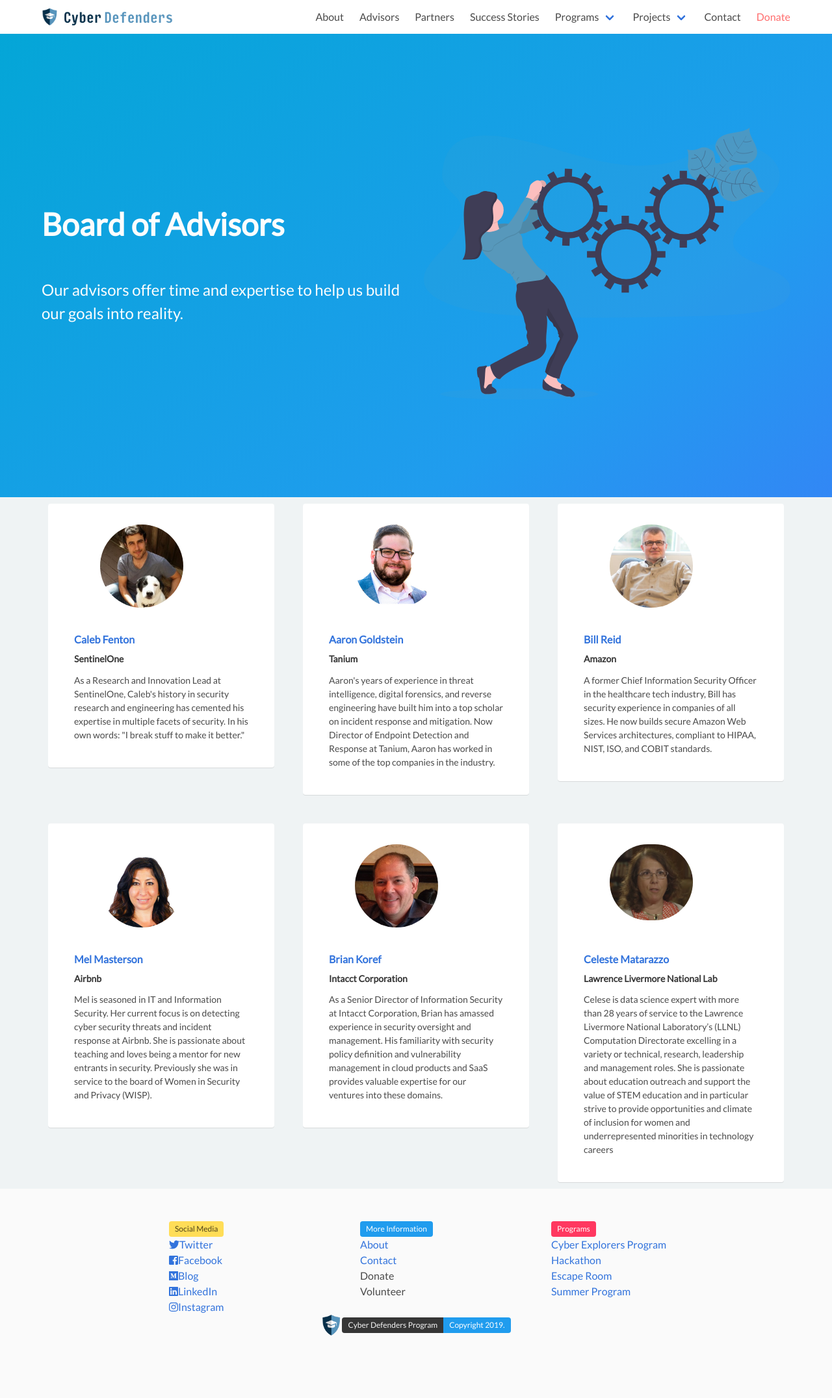
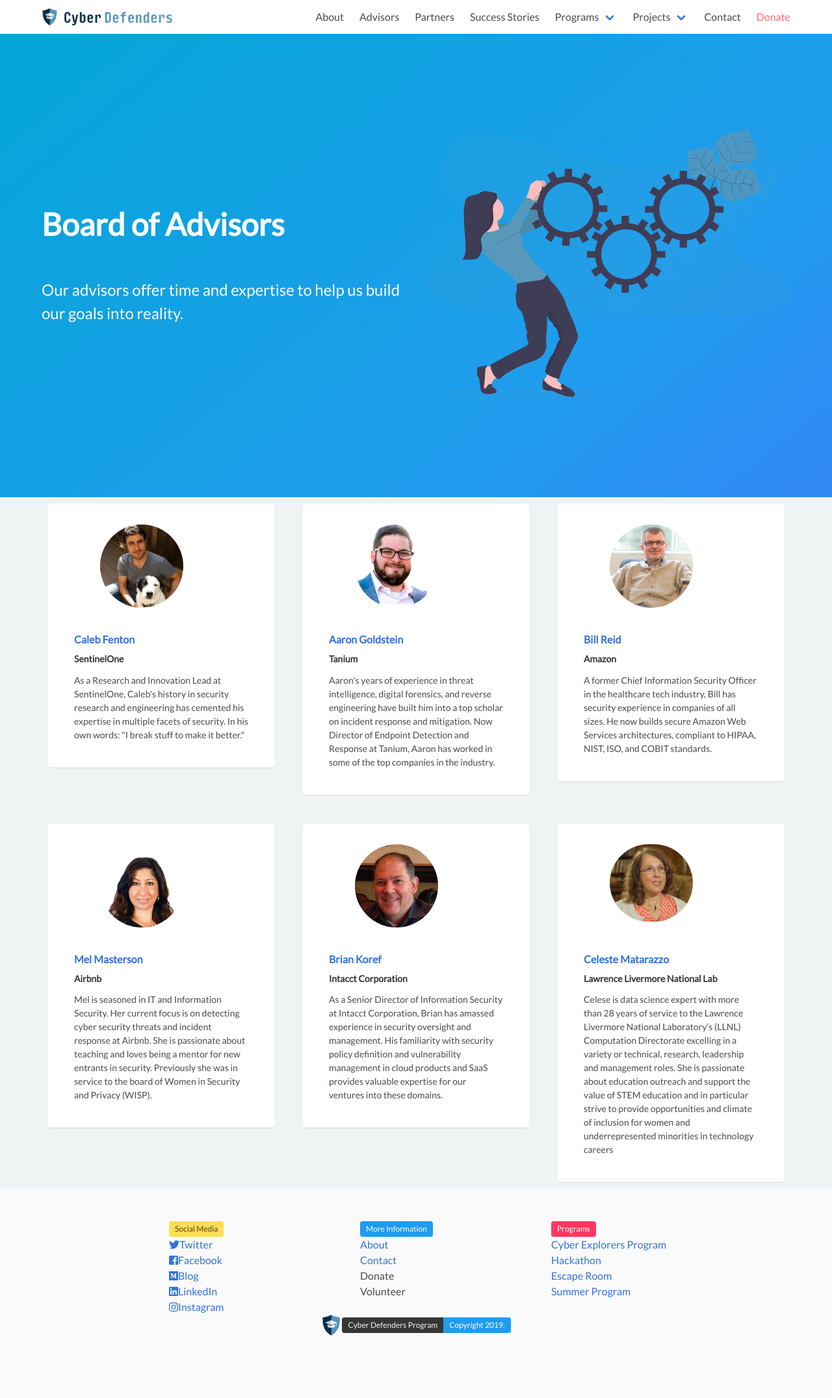
Before and after one commit to cyberdefendersprogram/www-homepage, a Jekyll site: the page built from advisors.html, in a window 1280 px wide. Shown: the whole page at 65% size. Built offline with Jekyll 4.4.1, drawn with Linux system fonts in a browser that asks for light colours; nearby versions of some CDN libraries.

Commit message:
Updates to Celeste's photo

```diff
--- a/_data/advisors.yml
+++ b/_data/advisors.yml
@@ -29,7 +29,7 @@
   description: "As a Senior Director of Information Security at Intacct Corporation, Brian has amassed experience in security oversight and management. His familiarity with security policy definition and vulnerability management in cloud products and SaaS provides valuable expertise for our ventures into these domains."
 
 - name: "Celeste Matarazzo"
-  image: "assets/images/advisory-board/celeste.png"
+  image: "assets/images/advisory-board/celeste.jpg"
   companyname: "Lawrence Livermore National Lab"
   link: "https://www.linkedin.com/in/celestematarazzo/"
   description: "Celese is data science expert with more than 28 years of service to the Lawrence Livermore National Laboratory’s (LLNL) Computation Directorate excelling in a variety or technical, research, leadership and management roles. She is passionate about education outreach and support the value of STEM education and in particular strive to provide opportunities and climate of inclusion for women and underrepresented minorities in technology careers"
```
Also changed, not shown: assets/images/advisory-board/celeste.jpg (added), assets/images/advisory-board/celeste.png (deleted).
